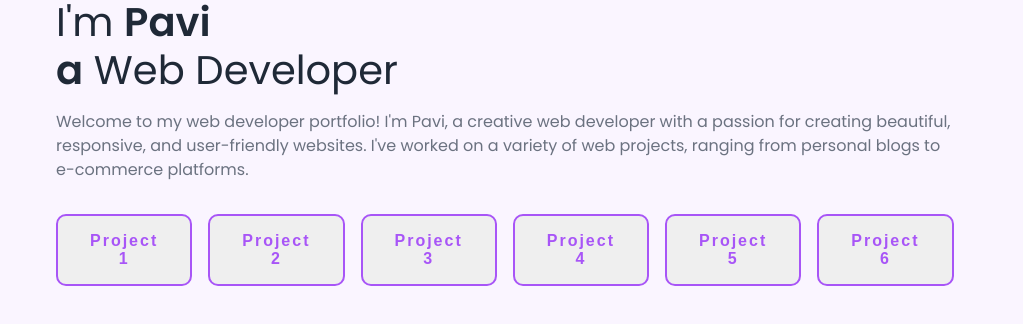
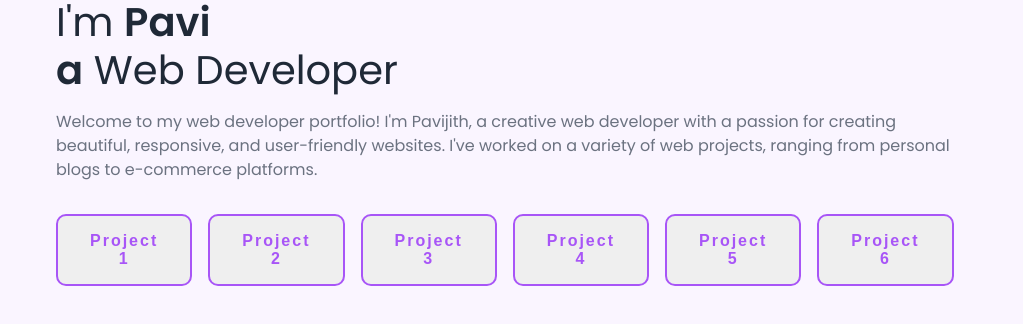
Before and after one commit to Pavi-projects/portfolio.github.io, a plain HTML site: page project.html in a window 1280 px wide. Shown: the part 300-624 px from the top of the page, 0-1023 px from the left. Drawn offline with nearby package versions, Linux system fonts and the light colour scheme.

Commit message:
Update project.html

```diff
--- a/project.html
+++ b/project.html
@@ -35,7 +35,7 @@
                   I'm <span>Pavi<br />a</span> Web Developer
                 </h1>
                 <p class="description">
-                  Welcome to my web developer portfolio! I'm Pavi,
+                  Welcome to my web developer portfolio! I'm Pavijith,
                   a creative web developer with a passion for creating beautiful,
                   responsive, and user-friendly websites. I've worked on a variety of
                   web projects, ranging from personal blogs to e-commerce platforms.
```
